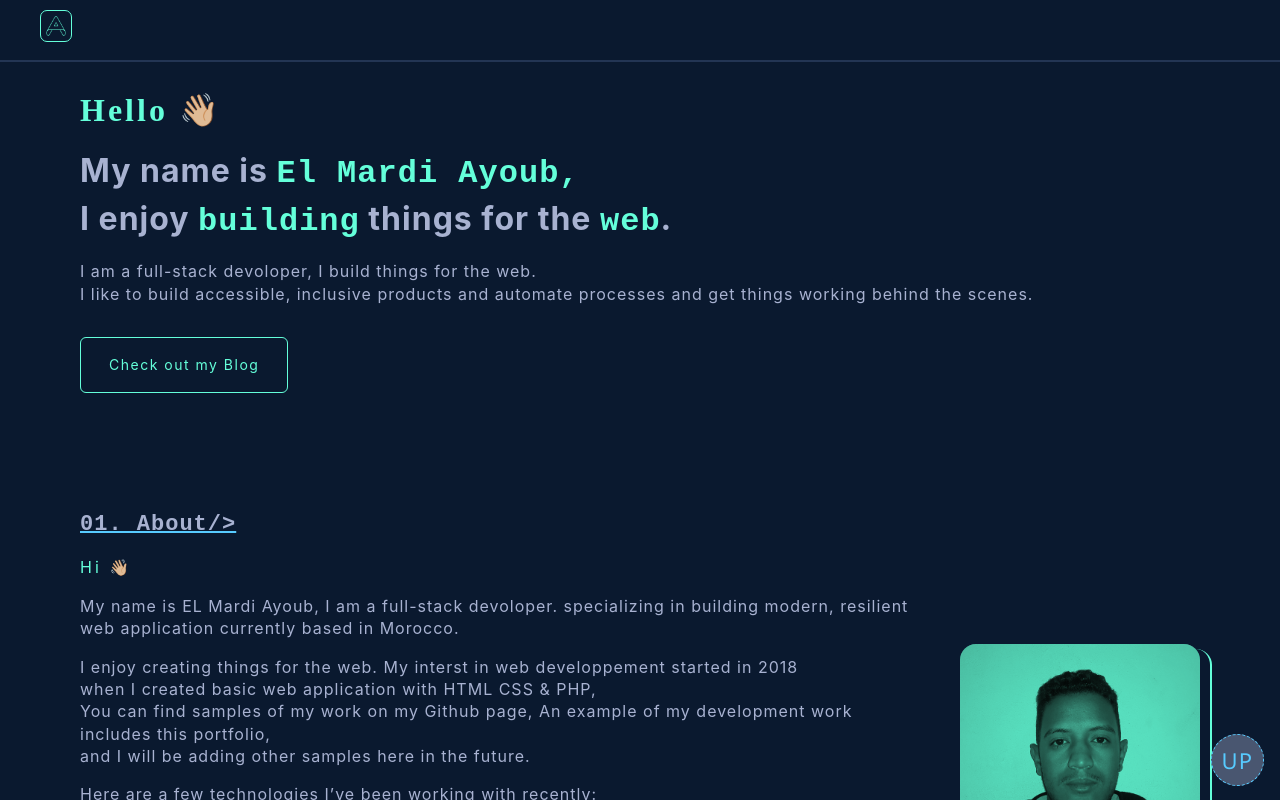
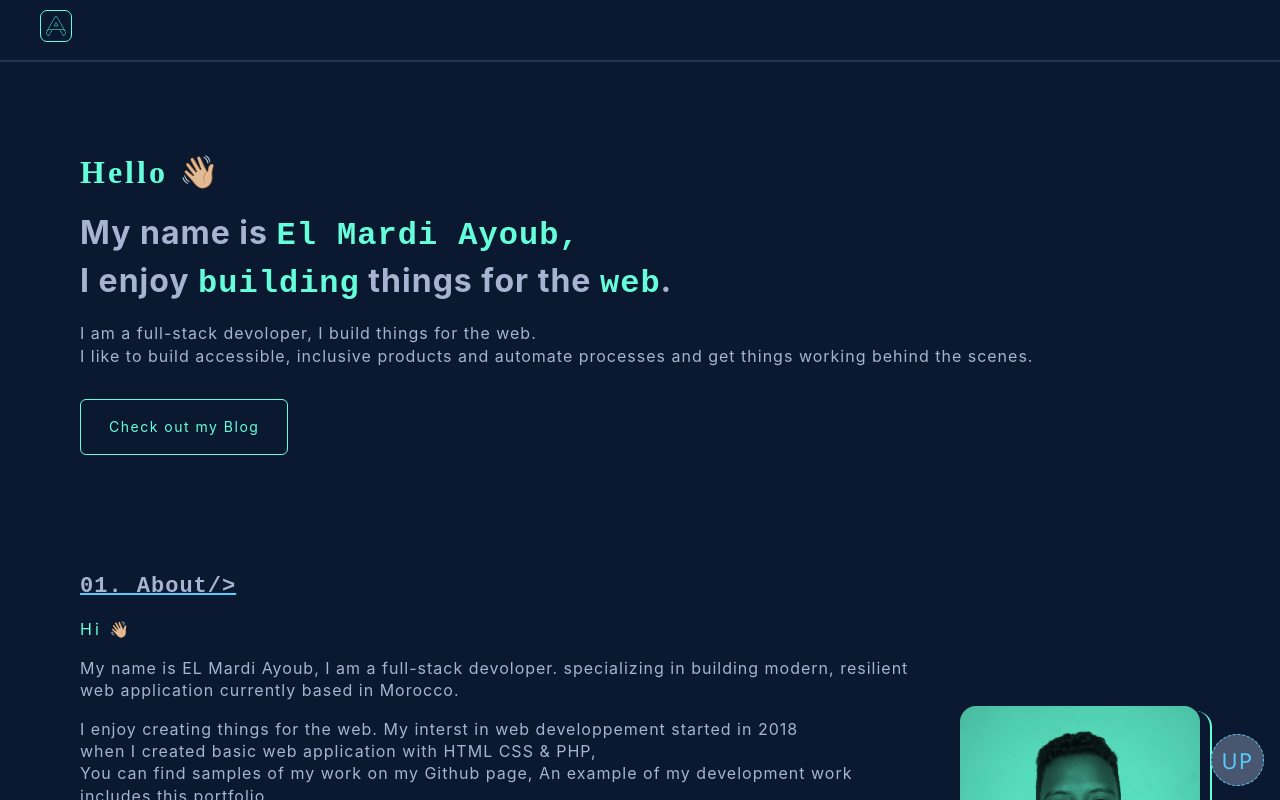
Before and after one commit to el-mardi/my-portfolio-v1, a Vue app: page / in a window 1280 px wide. Shown: the top 800 px of the page. Built offline with nearby package versions, Linux system fonts and the light colour scheme.

Commit message:
fix navbar

```diff
--- a/src/assets/style/navbar.scss
+++ b/src/assets/style/navbar.scss
@@ -4,21 +4,15 @@
 
 *{
     font-family: $font-mono;
-    font-size: $fz-lg;
-    font-weight: 700;
+    font-size: $fz-md;
 }
 nav{
-    position: fixed;
-    top: 0;
-    left: 0;
-    width: 100%;
-    // height: ;
+    position: relative;
     display: flex;
     justify-content: space-between;
     align-items: center;
     padding: 10px 40px;
     border-bottom: 2px solid $lightest-navy;
-    z-index: 2;
 
 .logo{
     width: 2rem;
```
Also changed, not shown: 1 other file (tests, documents, lock files or other folders).
